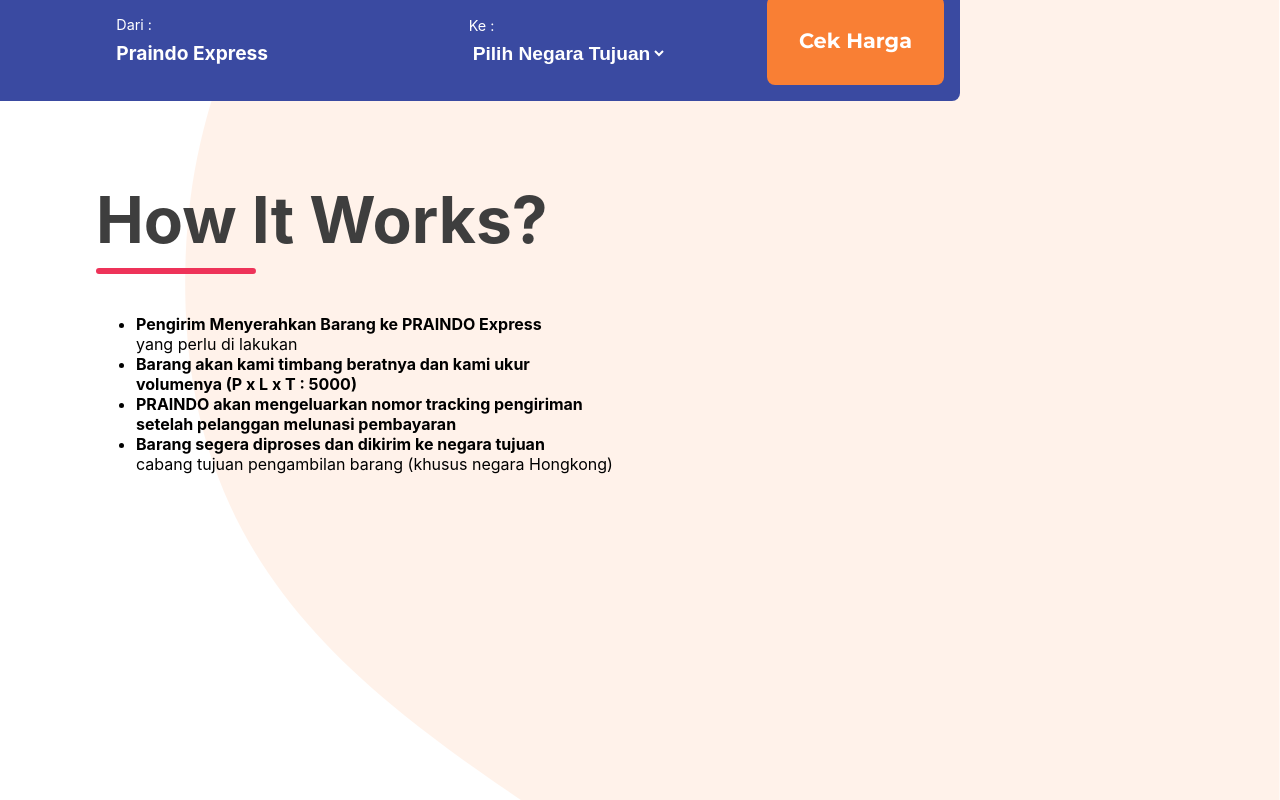
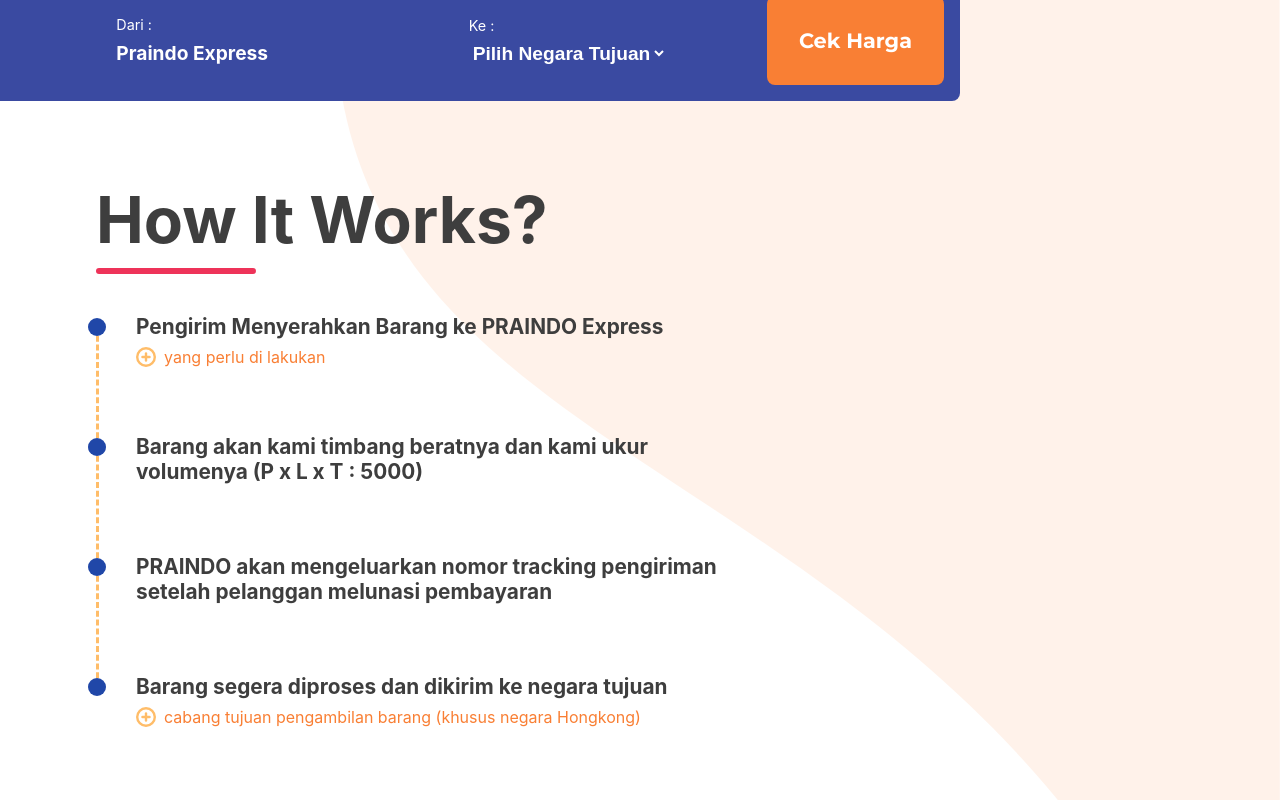
Before and after one commit to arganaphangquestian/work_praindoexpress, a Next.js app: page / in a window 1280 px wide. Shown: the part 820-1620 px from the top of the page. Built offline with nearby package versions, Linux system fonts and the light colour scheme.

Commit message:
Header Undone

```diff
--- a/pages/index.jsx
+++ b/pages/index.jsx
@@ -27,10 +27,6 @@
 export default function Home() {
 	return (
 		<>
-      <div className="bg-bg">
-        <img src="/img/element_1.svg" />
-        <img src="/img/element_2.svg" />
-      </div>
 			<Head>
 				<title>PRAINDO Express</title>
 				<link
@@ -111,12 +107,15 @@
 				<button className="btn orange">Cek Harga</button>
 			</div>
 
-      <section>
+			<section className="how">
 				<h1 className="title">How It Works?</h1>
 				<ul>
 					<li>
 						<h4>Pengirim Menyerahkan Barang ke PRAINDO Express</h4>
-            <span>yang perlu di lakukan</span>
+						<span>
+							<img src="/img/ic_plus_circle.svg" alt="Add Icon" />
+							yang perlu di lakukan
+						</span>
 					</li>
 					<li>
 						<h4>
@@ -135,12 +134,13 @@
 					<li>
 						<h4>Barang segera diproses dan dikirim ke negara tujuan</h4>
 						<span>
+							<img src="/img/ic_plus_circle.svg" alt="Add Icon" />
 							cabang tujuan pengambilan barang (khusus negara Hongkong)
 						</span>
 					</li>
 				</ul>
 			</section>
-      <section>
+			<section className="service">
 				<h1 className="title">Our Services</h1>
 				<div className="service-section">
 					{services.map((data, key) => (
@@ -185,21 +185,17 @@
 			<section className="aboutus">
 				<h1 className="title">About Us</h1>
 				<p>
-          Praindo Express adalah perusahaan yang bergerak di bidang jasa
-          pengiriman luar
+					Praindo Express adalah perusahaan yang bergerak di bidang jasa pengiriman luar
 					<br />
-          negeri. Kami menawarkan jasa pengiriman internasional melalui jalur
-          udara. Praindo
+					negeri. Kami menawarkan jasa pengiriman internasional melalui jalur udara. Praindo
 					<br />
-          Express melayani banyak pengiriman yakni pengiriman dari E-commerce,
-          Perusahaan,
+					Express melayani banyak pengiriman yakni pengiriman dari E-commerce, Perusahaan,
 					<br />
 					Online Shop dan juga perorangan.
 				</p>
 				<h3>Visi</h3>
 				<p>
-          Menjadi jasa pengiriman bertaraf internasional yang terpercaya,
-          terbaik, tercepat,
+					Menjadi jasa pengiriman bertaraf internasional yang terpercaya, terbaik, tercepat,
 					<br />
 					termurah, dan teraman dalam memenuhi kepuasan pelanggan.
 				</p>
@@ -209,10 +205,7 @@
 						<p>Selalu memberikan layanan yang terbaik kepada pelanggan kami</p>
 					</li>
 					<li>
-            <p>
-              Mengevaluasi secara rutin bagaimana pelayanan yang telah kami
-              berikan
-            </p>
+						<p>Mengevaluasi secara rutin bagaimana pelayanan yang telah kami berikan</p>
 					</li>
 					<li>
 						<p>Meningkatkan kinerja dan juga sistem terus menerus</p>
@@ -221,36 +214,70 @@
 			</section>
 
 			<footer>
-        <div className="brand"></div>
+				<div className="product">
+					<Link href="/">
+						<a className="brand">
+							<img src="/img/icon.png" alt="Praindo Brand" />
+							PRAINDO <span>Express</span>
+						</a>
+					</Link>
+					<p>
+						jasa pengiriman internasional
+						<br />
+						melalui jalur udara
+					</p>
+				</div>
 				<div className="social">
 					<h3>Keep in Touch</h3>
 					<ul>
 						<li>
-              <a href="https://www.instagram.com">Instagram</a>
+							<a href="https://www.instagram.com">
+								<img src="/img/ic_instagram.svg" alt="Instagram Icon" />
+								Instagram
+							</a>
 						</li>
 						<li>
-              <a href="https://facebook.com">Facebook</a>
+							<a href="https://facebook.com">
+								<img src="/img/ic_facebook.svg" alt="Facebook Icon" />
+								Facebook
+							</a>
 						</li>
 						<li>
-              <a href="https://twitter.com">twitter</a>
+							<a href="https://twitter.com">
+								<img src="/img/ic_twitter.svg" alt="Twitter Icon" />
+								Twitter
+							</a>
 						</li>
 					</ul>
 				</div>
 				<div className="contact">
 					<h3>Contact Us</h3>
-          <div className="ul">
+					<ul>
 						<li>
+							<img src="/img/ic_map_pin.svg" alt="Map Icon" />
+							<p>
 								Jl. Utama VII, Melati 1, No. 8A
 								<br />
 								RT. 009 RW. 001, Cengkareng,
 								<br />
 								Jakarta Barat
+							</p>
 						</li>
-            <li>+62 812 9865 75 93</li>
-            <li>info@praindoexpress.com</li>
-          </div>
+						<li>
+							<img src="/img/ic_phone.svg" alt="Phone Icon" />
+							+62 812 9865 75 93
+						</li>
+						<li>
+							<img src="/img/ic_mail.svg" alt="Mail Icon" />
+							info@praindoexpress.com
+						</li>
+					</ul>
 				</div>
 			</footer>
+			<div className="credit">
+				<p className="copyright">©Copyright PRAINDO Express</p>
+				<p className="company">Website by : HonestCraft</p>
+			</div>
 		</>
 	);
 }
--- a/styles/style.css
+++ b/styles/style.css
@@ -2,8 +2,8 @@
 body {
 	padding: 0;
 	margin: 0;
-  font-family: -apple-system, BlinkMacSystemFont, Segoe UI, Roboto, Oxygen,
-    Ubuntu, Cantarell, Fira Sans, Droid Sans, Helvetica Neue, sans-serif;
+	font-family: -apple-system, BlinkMacSystemFont, Segoe UI, Roboto, Oxygen, Ubuntu, Cantarell, Fira Sans, Droid Sans,
+		Helvetica Neue, sans-serif;
 	/* height: 2000px; */
 	position: relative;
 }
@@ -11,28 +11,36 @@
 /* font-family: 'Montserrat', sans-serif; */
 /* font-family: 'Open Sans', sans-serif; */
 
-.bg-bg {
-  position: absolute;
-  top: 00px;
-  right: 0;
-  z-index: -1;
-  width: 75%;
-  display: flex;
-  flex-direction: column;
-  align-items: flex-end;
+body {
+	background-image: url("/img/element_3.svg");
+	background-repeat: no-repeat;
+	background-position: top right;
+	position: relative;
 }
 
-.bg-bg img {
-  height: 300vh;
-  object-fit: contain;
+body::before {
+	content: "";
+	position: absolute;
+	top: 20vh;
+	left: 35%;
+	width: 240px;
+	height: 120px;
+	background-image: url("/img/cloud-red.svg");
+	background-size: contain;
+	background-repeat: no-repeat;
 }
 
-.bg-bg img:nth-child(1) {
-  margin-top: 150px;
-}
-
-.bg-bg img:nth-child(2) {
-  margin-top: 250px;
+body::after {
+	content: "";
+	position: absolute;
+	top: 40vh;
+	left: 10%;
+	width: 240px;
+	height: 120px;
+	background-image: url("/img/cloud-red.svg");
+	background-size: contain;
+	background-repeat: no-repeat;
+	z-index: -1;
 }
 
 * {
@@ -61,7 +69,7 @@
 }
 
 section {
-  min-height: 100vh;
+	/* min-height: 90vh; */
 	padding: 48px 96px;
 	margin-bottom: 32px;
 }
@@ -94,7 +102,7 @@
 	z-index: 99;
 }
 
-.header .brand {
+.brand {
 	display: flex;
 	align-items: center;
 	color: #2047a8;
@@ -284,10 +292,78 @@
 	font-weight: bold;
 }
 
+.how {
+}
+
+.how ul {
+	list-style: none;
+}
+
+.how ul li {
+	min-height: 120px;
+	padding-bottom: 32px;
+	/* border: 1px solid blue; */
+	position: relative;
+}
+
+.how ul li span {
+	margin-top: 8px;
+	display: flex;
+	align-items: center;
+	color: #f97f34;
+}
+
+.how ul li span img {
+	margin-right: 8px;
+	width: 20px;
+	height: 20px;
+	object-fit: contain;
+}
+
+.how ul li::before {
+	content: "";
+	position: absolute;
+	top: 4px;
+	left: -48px;
+	width: 18px;
+	height: 18px;
+	border-radius: 10px;
+	background-color: #2047a8;
+	z-index: 1;
+}
+
+.how ul li::after {
+	content: "";
+	position: absolute;
+	top: 13px;
+	left: -40px;
+	width: 0px;
+	height: 100%;
+	border-left: 3px dashed #ffbd69;
+}
+
+.how ul li:last-child::after {
+	border-left: none;
+}
+
+.how ul li h4 {
+	font-size: 1.3em;
+	color: #3e3e3e;
+}
+
+.service {
+	display: flex;
+	flex-direction: column;
+}
+
 .service-section {
+	flex: 1;
 	display: flex;
+	align-self: center;
+	max-width: 1200px;
 	flex-wrap: wrap;
 	justify-content: space-evenly;
+	align-items: center;
 }
 
 .service-card {
@@ -307,7 +383,7 @@
 }
 
 .maps {
-  min-height: 100vh;
+	margin: 56px 0;
 	border-radius: 0 16px 16px 0;
 }
 
@@ -388,12 +464,53 @@
 	padding: 56px 96px;
 }
 
+footer > .product .brand {
+	margin-bottom: 32px;
+}
+
 footer > * {
 	margin-bottom: 32px;
 }
 
 footer > * > h3 {
+	font-size: 2em;
+	color: #3e3e3e;
 	margin-bottom: 24px;
+}
+
+footer ul {
+	list-style: none;
+	padding: 0;
+}
+
+footer ul li {
+	padding: 8px 0;
+}
+
+footer ul li,
+footer ul li a {
+	display: flex;
+	align-items: center;
+}
+
+footer ul li img {
+	height: 24px;
+	width: 24px;
+	object-fit: contain;
+	margin-right: 16px;
+}
+
+.credit {
+	background-color: #3a4aa1;
+	padding: 24px 96px;
+	display: flex;
+	justify-content: space-between;
+}
+.credit p {
+	color: #fff;
+	font-weight: bold;
+	font-size: 0.8em;
+	letter-spacing: 1px;
 }
 
 @media screen and (max-width: 1090px) {
@@ -421,8 +538,7 @@
 @media screen and (max-width: 980px) {
 	.header,
 	.hero,
-  section,
-  footer {
+	section {
 		padding: 0 48px;
 	}
 	.hero-content {
@@ -449,9 +565,10 @@
 		width: 100%;
 		padding: 8px;
 	}
+	.check .btn,
 	.resi-input .btn {
-    font-size: 0.6em;
-    padding: 8px 24px;
+		font-size: 0.9em;
+		padding: 16px 24px;
 	}
 	.check {
 		width: 90%;
@@ -481,15 +598,21 @@
 	}
 	footer {
 		flex-direction: column;
+		padding: 32px 48px;
+	}
+	.credit {
+		padding: 24px 48px;
 	}
 }
 
 @media screen and (max-width: 640px) {
 	.header,
 	.hero,
-  section,
+	section {
+		padding: 0 24px;
+	}
 	footer {
-    padding: 0 24px;
+		padding: 24px;
 	}
 	.hero-image {
 		width: 100%;
@@ -506,4 +629,7 @@
 	.check-label {
 		margin-bottom: 24px;
 	}
+	.credit {
+		padding: 24px;
 	}
+}
```
Also changed, not shown: public/img/element_3.svg (added). Lines whose indentation alone changed are shown as unchanged.
